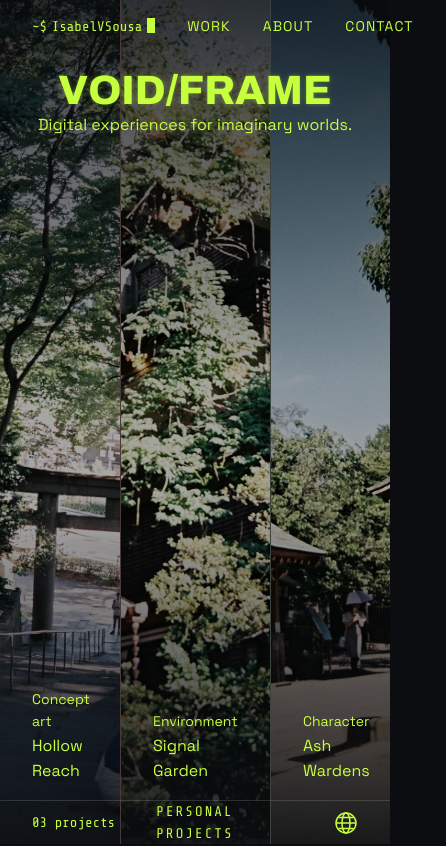
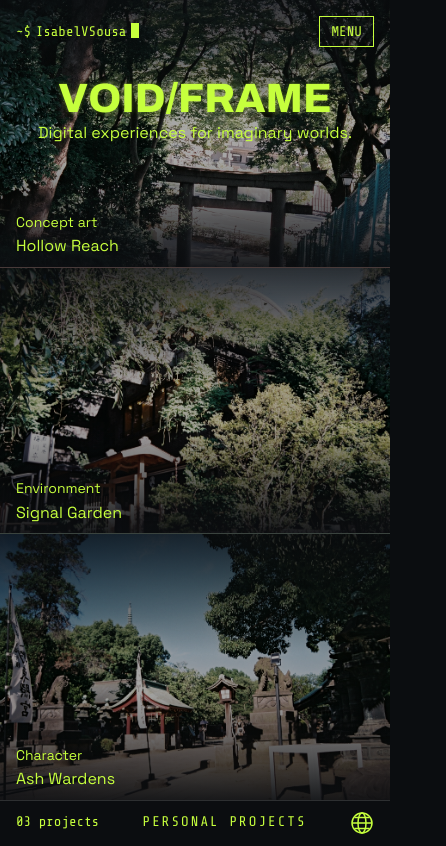
Before and after one commit to IsabelVSousa/VOID-FRAME, a React (Vite) app: page / in a window 390 px wide. Shown: the whole page, 446 px wide, since content can reach past the window. Built offline with nearby package versions, Linux system fonts and the light colour scheme.

Commit message:
style: add mobile layout for header and hero

```diff
--- a/src/components/Header.jsx
+++ b/src/components/Header.jsx
@@ -1,6 +1,18 @@
+import { useState, useEffect } from 'react'
 import DateStamp from './DateStamp'
 
 function Header() {
+  const [open, setOpen] = useState(false)
+
+  useEffect(() => {
+    if (!open) return
+    function handleKey(event) {
+      if (event.key === 'Escape') setOpen(false)
+    }
+    document.addEventListener('keydown', handleKey)
+    return () => document.removeEventListener('keydown', handleKey)
+  }, [open])
+
   return (
     <header className="site-header">
       <div className="site-header__inner">
@@ -16,11 +28,25 @@ function Header() {
           <span className="terminal__cursor" aria-hidden="true"></span>
         </a>
 
-        <nav aria-label="Main navigation">
+        <button
+          className="nav-toggle"
+          type="button"
+          aria-expanded={open}
+          aria-controls="main-nav"
+          onClick={() => setOpen(!open)}
+        >
+          {open ? 'Close' : 'Menu'}
+        </button>
+
+        <nav
+          id="main-nav"
+          className={`nav ${open ? 'is-open' : ''}`}
+          aria-label="Main navigation"
+        >
           <ul className="nav__list">
-            <li><a className="nav__link" href="#work">Work</a></li>
-            <li><a className="nav__link" href="#about">About</a></li>
-            <li><a className="nav__link" href="#contact">Contact</a></li>
+            <li><a className="nav__link" href="#work" onClick={() => setOpen(false)}>Work</a></li>
+            <li><a className="nav__link" href="#about" onClick={() => setOpen(false)}>About</a></li>
+            <li><a className="nav__link" href="#contact" onClick={() => setOpen(false)}>Contact</a></li>
           </ul>
         </nav>
 
--- a/src/styles/components.css
+++ b/src/styles/components.css
@@ -228,3 +228,82 @@
   width: 1.5rem;
   height: 1.5rem;
 }
+
+
+/* //-------- MOBILE ---------// */
+
+.nav-toggle {
+  display: none;
+}
+
+@media (max-width: 767px) {
+  .site-header__inner {
+    display: flex;
+    justify-content: space-between;
+    align-items: center;
+    padding: var(--space-md);
+  }
+
+  .terminal {
+    padding-left: 0;
+  }
+
+  .nav-toggle {
+    display: block;
+    padding: 0.4em 0.8em;
+    border: 1px solid var(--color-accent);
+    background: transparent;
+    color: var(--color-accent);
+    font-family: var(--font-mono);
+    font-size: var(--text-ui);
+    text-transform: uppercase;
+    cursor: pointer;
+  }
+
+  .nav {
+    display: none;
+    position: absolute;
+    top: 100%;
+    left: 0;
+    right: 0;
+    background: var(--color-bg);
+    border-top: 1px solid var(--color-line);
+  }
+
+  .nav.is-open {
+    display: block;
+  }
+
+  .nav__list {
+    flex-direction: column;
+    gap: 0;
+    padding: 0;
+  }
+
+  .nav__link {
+    display: block;
+    padding: var(--space-md);
+    border-bottom: 1px solid var(--color-line);
+    font-size: var(--text-base);
+  }
+
+  .hero__panel + .hero__panel {
+    border-left: none;
+    border-top: 1px solid var(--color-line);
+  }
+
+  .hero__caption {
+    inset: auto 0 0 0;
+    padding: var(--space-sm) var(--space-md);
+  }
+
+  .hero__bar {
+    grid-template-columns: auto 1fr auto;
+    padding-inline: var(--space-md);
+  }
+
+  .hero__counter,
+  .hero__globe {
+    padding: 0;
+  }
+}
--- a/src/styles/layout.css
+++ b/src/styles/layout.css
@@ -23,3 +23,19 @@
   display: grid;
   grid-template-columns: var(--hero-columns);
 }
+
+
+/* //-------- MOBILE ---------// */
+
+
+@media (max-width: 767px) {
+  .hero__panels {
+    grid-template-columns: 1fr;
+    grid-template-rows: repeat(3, 1fr);
+    bottom: var(--bar-height);
+  }
+
+  .hero__intro {
+    padding-top: 5rem;
+  }
+}
```
